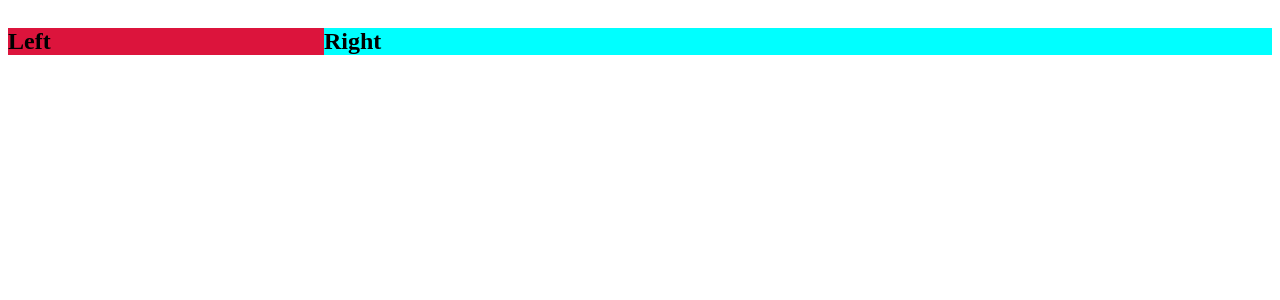
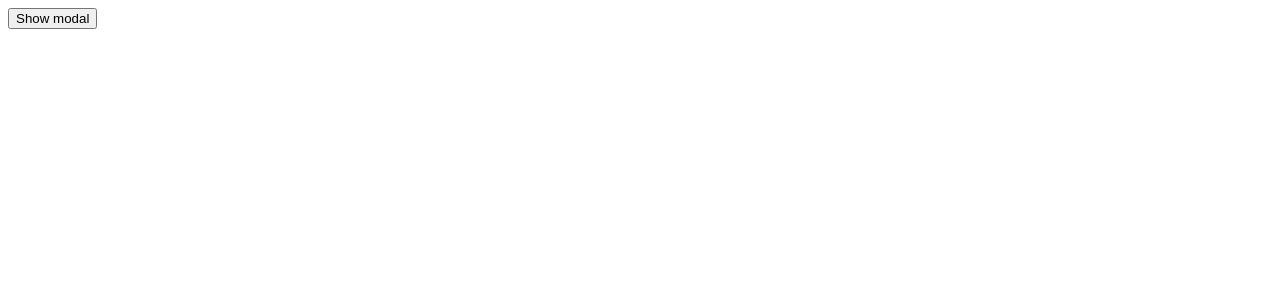
Before and after one commit to bruflor/advanced-react, a React (Vite) app: page / in a window 1280 px wide. Shown: the top 300 px of the page. Built offline with nearby package versions, Linux system fonts and the light colour scheme.

Commit message:
basic modal example

```diff
--- a/src/App.tsx
+++ b/src/App.tsx
@@ -1,19 +1,21 @@
-import { SplitScreen } from './components/split-screen'
+import { Modal } from './components/Modal'
 
-const LeftSideComp = ({title}:{title:string}) => {
-  return (<h2 style={{backgroundColor:"crimson"}}>{title}</h2>)
-}
-
-const RightSideComp = ({title}:{title:string}) => {
-  return (<h2 style={{backgroundColor:"cyan"}}>{title}</h2>)
-}
 function App() {
 
   return (
-    <SplitScreen leftWidth={1} rightWidth={3}>
-      <LeftSideComp title="Left"/>
-      <RightSideComp title="Right"/>
-    </SplitScreen>
+    <>
+    <Modal>
+      <div>
+        <h2>List title</h2>
+        <ul>
+          <li>lorem </li>
+          <li>lorem </li>
+          <li>lorem </li>
+          <li>lorem </li>
+        </ul>
+      </div>
+    </Modal>
+    </>
 
   )
 }
--- /dev/null
+++ b/src/components/Modal.tsx
@@ -0,0 +1,37 @@
+import { ReactNode, useState } from "react"
+import styled from "styled-components"
+
+const ModalBackground = styled.div`
+    position:absolute;
+    left:0;
+    top:0;
+    overflow:auto;
+    background-color: #00000070;
+    width: 100%;
+    height:100%;
+`
+
+const ModalContent= styled.div`
+    margin: 12% auto;
+    padding: 24px;
+    background-color: wheat;
+    width: 50%;
+`
+
+export const Modal = ({children}:{children:ReactNode})=>{
+    const [show, setShow] = useState(false)
+
+    return (
+        <>
+            <button onClick={()=>setShow(true)}>Show modal</button>
+            {show && (
+                <ModalBackground onClick={()=>setShow(false)}>
+                    <ModalContent onClick={(e)=>e.stopPropagation()}>
+                        <button onClick={()=>setShow(false)}>Hide modal</button>
+                        {children}
+                    </ModalContent>
+                </ModalBackground>
+            )}
+        </>
+    )
+}
```
